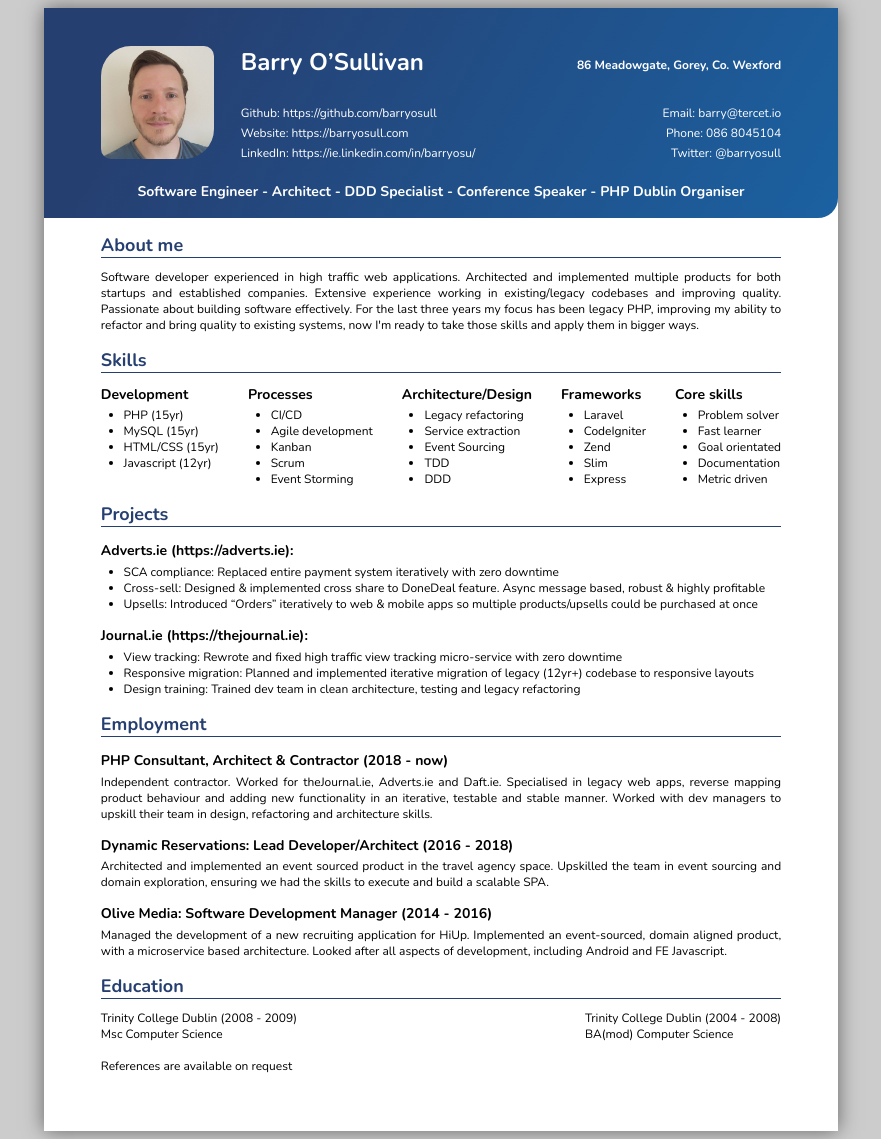
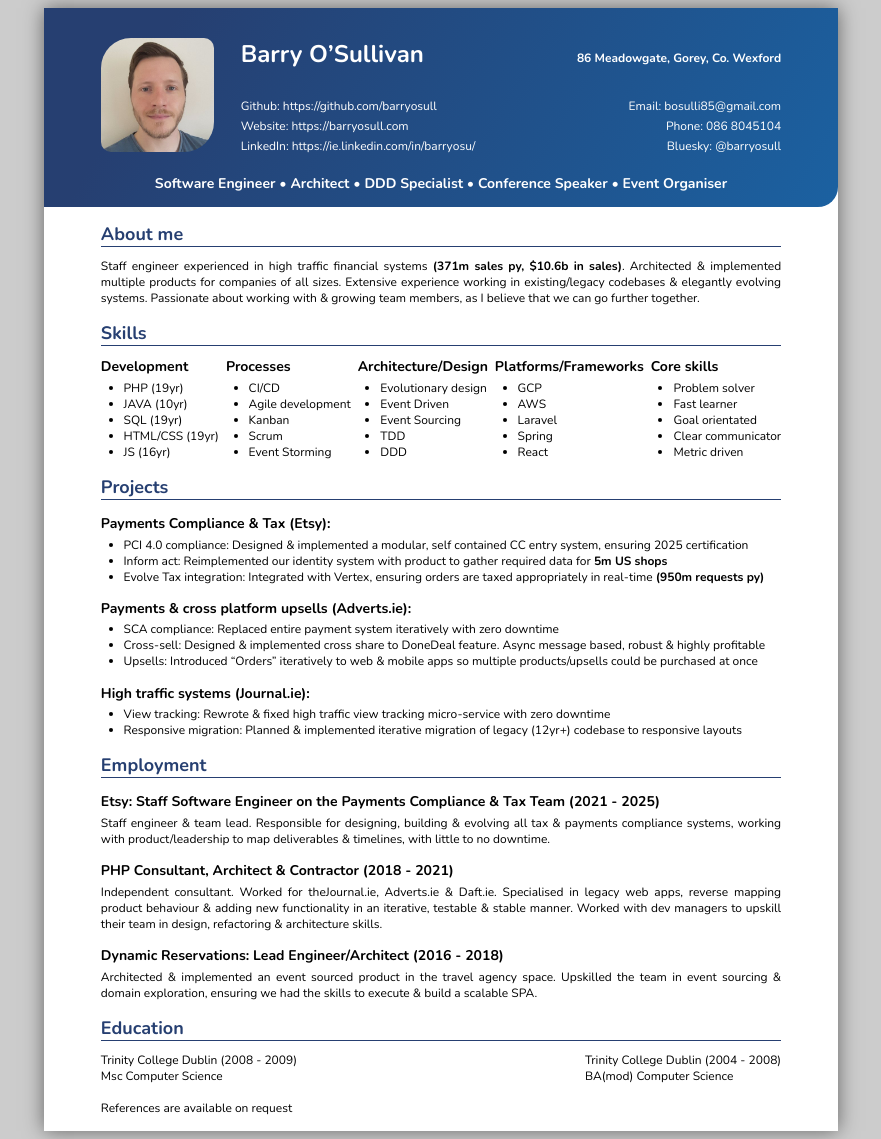
Before and after one commit to barryosull/barryosull.com-lfs, a PHP site: page /slim/views/cv.php in a window 1280 px wide. Shown: the whole page, without its empty margins (199-1080 px from the left). Run offline with PHP 8.4, Linux system fonts and the light colour scheme.

Commit message:
Update CV

```diff
--- a/slim/views/cv.php
+++ b/slim/views/cv.php
@@ -35,7 +35,7 @@ body {
     background: linear-gradient(120deg, rgba(38,63,113,1) 15%, rgba(27,97,161,1) 100%);
     color: #fff;
     margin: -1cm -1.5cm 0 -1.5cm;
-    padding: 1cm 1.5cm 0.2cm 1.5cm;
+    padding: 0.8cm 1.5cm 0.1cm 1.5cm;
     border-bottom-right-radius: 20px;
 }
 
@@ -167,19 +167,19 @@ p {
                         LinkedIn: <a target="_blank" href="https://ie.linkedin.com/in/barryosu/">https://ie.linkedin.com/in/barryosu/</a>
                     </div>
                     <div class="contact">
-                        Email: barry@tercet.io<br/>
+                        Email: bosulli85@gmail.com<br/>
                         Phone: 086 8045104<br/>
-                        Twitter: <a target="_blank" href="https://twitter.com/barryosull">@barryosull</a>
+                        Bluesky: <a target="_blank" href="https://bsky.app/profile/barryosull.bsky.social">@barryosull</a>
                     </div>
                 </div>
             </div>
         </div>
-        <div class="highlights">Software Engineer - Architect - DDD Specialist - Conference Speaker - PHP Dublin Organiser</div>
+        <div class="highlights">Software Engineer &bull; Architect &bull; DDD Specialist &bull; Conference Speaker &bull; Event Organiser</div>
     </div>
     <div class="body">
         <div class="section">
             <h2>About me</h2>
-            <p>Software developer experienced in high traffic web applications. Architected and implemented multiple products for both startups and established companies. Extensive experience working in existing/legacy codebases and improving quality. Passionate about building software effectively. For the last three years my focus has been legacy PHP, improving my ability to refactor and bring quality to existing systems, now I'm ready to take those skills and apply them in bigger ways.
+            <p>Staff engineer experienced in high traffic financial systems <b>(371m sales py, $10.6b in sales)</b>. Architected &amp; implemented multiple products for companies of all sizes. Extensive experience working in existing/legacy codebases &amp; elegantly evolving systems. Passionate about working with &amp; growing team members, as I believe that we can go further together.
             </p>
         </div>
         <div class="section">
@@ -188,10 +188,11 @@ p {
                 <div>
                     <h3>Development</h3>
                     <ul>
-                        <li>PHP (15yr)</li>
-                        <li>MySQL (15yr)</li>
-                        <li>HTML/CSS (15yr)</li>
-                        <li>Javascript (12yr)</li>
+                        <li>PHP (19yr)</li>
+                        <li>JAVA (10yr)</li>
+                        <li>SQL (19yr)</li>
+                        <li>HTML/CSS (19yr)</li>
+                        <li>JS (16yr)</li>
                     </ul>
                 </div>
                 <div>
@@ -207,21 +208,21 @@ p {
                 <div>
                     <h3>Architecture/Design</h3>
                     <ul>
-                        <li>Legacy refactoring</li>
-                        <li>Service extraction</li>
+                        <li>Evolutionary design</li>
+                        <li>Event Driven</li>
                         <li>Event Sourcing</li>
                         <li>TDD</li>
                         <li>DDD</li>
                     </ul>
                 </div>
                 <div>
-                    <h3>Frameworks</h3>
+                    <h3>Platforms/Frameworks</h3>
                     <ul>
+                        <li>GCP</li>
+                        <li>AWS</li>
                         <li>Laravel</li>
-                        <li>CodeIgniter</li>
-                        <li>Zend</li>
-                        <li>Slim</li>
-                        <li>Express</li>
+                        <li>Spring</li>
+                        <li>React</li>
                     </ul>
                 </div>
                 <div>
@@ -230,7 +231,7 @@ p {
                         <li>Problem solver</li>
                         <li>Fast learner</li>
                         <li>Goal orientated</li>
-                        <li>Documentation</li>
+                        <li>Clear communicator</li>
                         <li>Metric driven</li>
                     </ul>
                 </div>
@@ -239,33 +240,41 @@ p {
         <div class="section projects">
             <h2>Projects</h2>
 
-            <h3>Adverts.ie (https://adverts.ie):</h3>
+            <h3>Payments Compliance &amp; Tax (Etsy):</h3>
+            <ul>
+                <li>PCI 4.0 compliance: Designed &amp; implemented a modular, self contained CC entry system, ensuring 2025 certification</li>
+                <li>Inform act: Reimplemented our identity system with product to gather required data for <b>5m US shops</b></li>
+                <li>Evolve Tax integration: Integrated with Vertex, ensuring orders are taxed appropriately in real-time <b>(950m requests py)</b></li>
+            </ul>
+
+            <h3>Payments &amp; cross platform upsells (Adverts.ie):</h3>
             <ul>
                 <li>SCA compliance: Replaced entire payment system iteratively with zero downtime</li>
                 <li>Cross-sell: Designed & implemented cross share to DoneDeal feature. Async message based, robust &amp; highly profitable</li>
                 <li>Upsells: Introduced “Orders” iteratively to web &amp; mobile apps so multiple products/upsells could be purchased at once</li>
             </ul>
 
-            <h3>Journal.ie (https://thejournal.ie):</h3>
+            <h3>High traffic systems (Journal.ie):</h3>
             <ul>
-                <li>View tracking: Rewrote and fixed high traffic view tracking micro-service with zero downtime</li>
-                <li>Responsive migration: Planned and implemented iterative migration of legacy (12yr+) codebase to responsive layouts</li>
-                <li>Design training: Trained dev team in clean architecture, testing and legacy refactoring</li>
+                <li>View tracking: Rewrote &amp; fixed high traffic view tracking micro-service with zero downtime</li>
+                <li>Responsive migration: Planned &amp; implemented iterative migration of legacy (12yr+) codebase to responsive layouts</li>
+                <li style="display: none;"> Training: Upskilled dev team in clean architecture, testing &amp; legacy refactoring</li>
             </ul>
         </div>
         <div class="section employment">
             <h2>Employment</h2>
-            <h3>PHP Consultant, Architect & Contractor (2018 - now)</h3>
+
+            <h3>Etsy: Staff Software Engineer on the Payments Compliance &amp; Tax Team (2021 - 2025)</h3>
             <p>
-                Independent contractor. Worked for theJournal.ie, Adverts.ie and Daft.ie. Specialised in legacy web apps, reverse mapping product behaviour and adding new functionality in an iterative, testable and stable manner. Worked with dev managers to upskill their team in design, refactoring and architecture skills.
+                Staff engineer &amp; team lead. Responsible for designing, building &amp evolving all tax &amp; payments compliance systems, working with product/leadership to map deliverables &amp; timelines, with little to no downtime.
             </p>
-            <h3>Dynamic Reservations: Lead Developer/Architect (2016 - 2018)</h3>
+            <h3>PHP Consultant, Architect & Contractor (2018 - 2021)</h3>
             <p>
-                Architected and implemented an event sourced product in the travel agency space. Upskilled the team in event sourcing and domain exploration, ensuring we had the skills to execute and build a scalable SPA.
+                Independent consultant. Worked for theJournal.ie, Adverts.ie &amp; Daft.ie. Specialised in legacy web apps, reverse mapping product behaviour &amp; adding new functionality in an iterative, testable &amp; stable manner. Worked with dev managers to upskill their team in design, refactoring &amp; architecture skills.
             </p>
-            <h3>Olive Media: Software Development Manager (2014 - 2016)</h3>
+            <h3>Dynamic Reservations: Lead Engineer/Architect (2016 - 2018)</h3>
             <p>
-                Managed the development of a new recruiting application for HiUp. Implemented an event-sourced, domain aligned product, with a microservice based architecture. Looked after all aspects of development, including Android and FE Javascript.
+                Architected &amp; implemented an event sourced product in the travel agency space. Upskilled the team in event sourcing &amp; domain exploration, ensuring we had the skills to execute &amp; build a scalable SPA.
             </p>
         </div>
         <div class="section">
```
